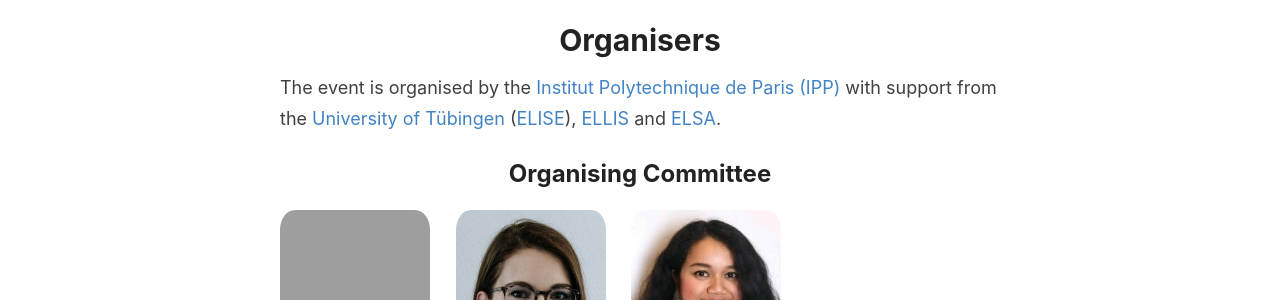
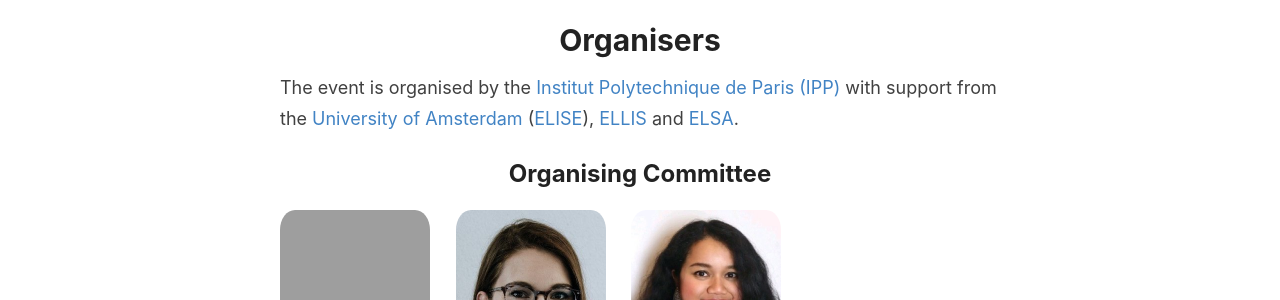
Before and after one commit to eds2024/eds2024.github.io, a Jekyll site: the page built from _pages/organisers.md, in a window 1280 px wide and 900 px high, scrolled down 419 px. Shown: the part 152-452 px from the top of the window. Built offline with Jekyll 4.4.1, drawn with Linux system fonts in a browser that asks for light colours; grey boxes are pictures that could not be loaded.

Commit message:
Update organisers.md

```diff
--- a/_pages/organisers.md
+++ b/_pages/organisers.md
@@ -62,7 +62,7 @@
     </style>
 </head>
 <body>
-    <p> The event is organised by the <a href="https://www.ip-paris.fr/en">Institut Polytechnique de Paris (IPP)</a> with support from the <a href="https://uni-tuebingen.de/en/">University of Tübingen</a> (<a href="https://www.elise-ai.eu">ELISE</a>), <a href="https://ellis.eu/">ELLIS</a> and <a href="https://www.elsa-ai.eu/">ELSA</a>. </p>
+    <p> The event is organised by the <a href="https://www.ip-paris.fr/en">Institut Polytechnique de Paris (IPP)</a> with support from the <a href="https://www.uva.nl/en">University of Amsterdam</a> (<a href="https://www.elise-ai.eu">ELISE</a>), <a href="https://ellis.eu/">ELLIS</a> and <a href="https://www.elsa-ai.eu/">ELSA</a>. </p>
 <body>
 <h2>Organising Committee</h2>
 <div class="organiser">
```
